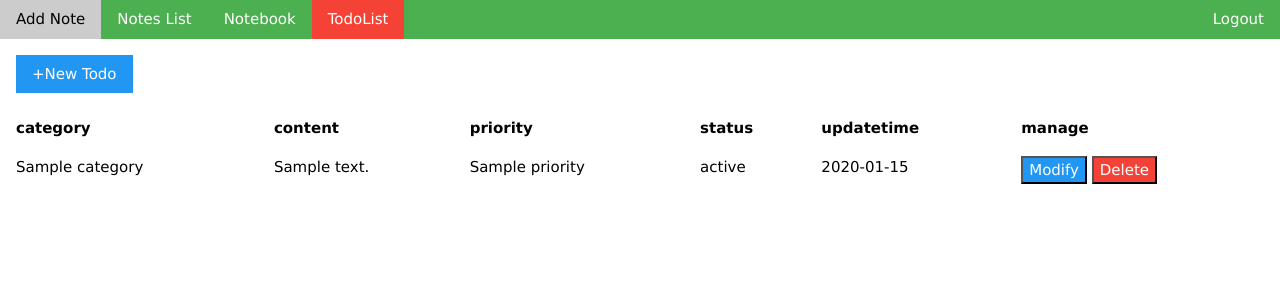
After one commit to teejoe/worknotes-server, a Flask app: template templates/todolist.html in a window 1280 px wide. The commit adds this page. Shown: the top 300 px of the page. Run offline with Flask 3, Linux system fonts and the light colour scheme; the template is opened without the code that fills it: most values are stand-ins (such as "Sample title", 1, 10 or a date in 2020); parts of the project's set-up code (start-up, migrations or seed data) failed here and were passed over.

Commit message:
add todolist

```diff
--- a/app.py
+++ b/app.py
@@ -41,6 +41,50 @@ def index():
         return redirect(url_for('home'))
 
     return render_template('index.html', categories=CATEGORIES)
+
+
+@app.route('/todolist', methods=['GET', 'POST'])
+def todolist():
+    if 'username' not in session:
+        return redirect(url_for('home'))
+
+    todos = logic.get_todolist(session['username'])
+    return render_template('todolist.html',
+            todos=todos,
+            categories=CATEGORIES)
+
+@app.route('/savetodo', methods=['POST'])
+def savetodo():
+    if 'username' not in session:
+        return redirect(url_for('home'))
+    todo = {
+        'id': request.form.get('todo_id'),
+        'category': request.form.get('category'),
+        'content': request.form.get('content'),
+        'priority': request.form.get('priority'),
+        'status': request.form.get('status'),
+    }
+    if todo['id']:
+        if logic.update_todo(todo):
+            return '{"code": 0}'
+        else:
+            return '{"code": 1}'
+    else:
+        if logic.add_todo(session['username'], todo):
+            return '{"code": 0}'
+        else:
+            return '{"code": 1}'
+
+
+@app.route('/deletetodo', methods=['GET', 'POST'])
+def deletetodo():
+    if 'username' not in session or not request.args.get('todo_id'):
+        return '{"code": -1, "info": "param error"}'
+
+    if logic.delete_todo(request.args['todo_id']):
+        return '{"code": 0}'
+    else:
+        return '{"code": -1}'
 
 
 @app.route('/addworknote', methods=['GET', 'POST'])
--- a/templates/index.html
+++ b/templates/index.html
@@ -11,6 +11,7 @@
   <a href="/index" class="w3-bar-item w3-button w3-red">Add Note</a>
   <a href="/notelist" class="w3-bar-item w3-button">Notes List</a>
   <a href="/notebook" class="w3-bar-item w3-button">Notebook</a>
+  <a href="/todolist" class="w3-bar-item w3-button">TodoList</a>
   <a href="/logout" class="w3-bar-item w3-button w3-right">Logout</a>
 </div>
 
--- a/templates/notebook.html
+++ b/templates/notebook.html
@@ -25,6 +25,7 @@ pre {
   <a href="/index" class="w3-bar-item w3-button">Add Note</a>
   <a href="/notelist" class="w3-bar-item w3-button">Notes List</a>
   <a href="/notebook" class="w3-bar-item w3-button w3-red">Notebook</a>
+  <a href="/todolist" class="w3-bar-item w3-button">TodoList</a>
   <a href="/logout" class="w3-bar-item w3-button w3-right">Logout</a>
 </div>
 
--- a/templates/notelist.html
+++ b/templates/notelist.html
@@ -12,6 +12,7 @@
   <a href="/index" class="w3-bar-item w3-button">Add Note</a>
   <a href="/notelist" class="w3-bar-item w3-button w3-red">Notes List</a>
   <a href="/notebook" class="w3-bar-item w3-button">Notebook</a>
+  <a href="/todolist" class="w3-bar-item w3-button">TodoList</a>
   <a href="/logout" class="w3-bar-item w3-button w3-right">Logout</a>
 </div>
 
--- /dev/null
+++ b/templates/todolist.html
@@ -0,0 +1,170 @@
+<!DOCTYPE html>
+<html>
+<title>TodoList</title>
+<meta name="viewport" content="width=device-width, initial-scale=1">
+<meta http-equiv="Content-Type" content="text/html; charset=utf-8">
+<link rel="stylesheet" href="static/css/w3.css">
+<script src="https://ajax.googleapis.com/ajax/libs/jquery/3.3.1/jquery.min.js"></script>
+
+<body>
+
+<div class="w3-bar w3-green">
+  <a href="/index" class="w3-bar-item w3-button">Add Note</a>
+  <a href="/notelist" class="w3-bar-item w3-button">Notes List</a>
+  <a href="/notebook" class="w3-bar-item w3-button">Notebook</a>
+  <a href="/todolist" class="w3-bar-item w3-button w3-red">TodoList</a>
+  <a href="/logout" class="w3-bar-item w3-button w3-right">Logout</a>
+</div>
+
+<div class="w3-bar w3-margin">
+  <button onclick="onAddtodo()" class="w3-bar-item w3-button w3-blue">+New Todo</button>
+</div>
+
+
+<table class="w3-table">
+  <tr w3-blue>
+    <th>category</th>
+    <th>content</th>
+    <th>priority</th>
+    <th>status</th>
+    <th>updatetime</th>
+    <th>manage</th>
+  </tr>
+  {% for n in todos %}
+  <tr id="todo{{ n.id }}">
+    <td>{{ n.category }}</td>
+    <td>{{ n.content }}</td>
+    <td>{{ n.priority }}</td>
+    <td>{{ n.status }}</td>
+    <td>{{ n.updatetime }}</td>
+    <td>
+      <button onclick="onModifytodo({{ n.id }}, '{{ n.category }}', '{{ n.content }}', {{ n.priority }}, '{{ n.status }}')" class="w3-blue">Modify</button>
+      <button onclick="deletetodo({{ n.id }})" class="w3-red">Delete</button>
+    </td>
+  </tr>
+  {% endfor %}
+
+  <div id="modifydlg" class="w3-modal">
+    <div class="w3-modal-content">
+      <div class="w3-card-4">
+        <div class="w3-container w3-green">
+          <h2 id="modifydlgtitle">Modify todo</h2>
+        </div>
+        <span onclick="document.getElementById('modifydlg').style.display='none'" class="w3-button w3-display-topright">&times;</span>
+        <input id="modifyid" name="id" style="display:none"></input>
+        <form id="modifyform" name="todo" method="post" action="javascript:;" onsubmit="modifyTodo(this)" class="w3-container w3-padding-large">
+          <p>
+          <label>Category</label></p>
+          <select id="modifycategory" class="w3-select w3-border" name="category">
+            {% for c in categories %}
+            <option value="{{ c }}">{{ c }}</option>
+            {% endfor %}
+          </select>
+          <p>
+          <label>Content</label></p>
+          <input id="modifycontent" name="content" class="w3-input" type="text">
+          <p>
+          <label>Priority</label></p>
+          <input id="modifypriority" name="priority" value="1" class="w3-input" type="number" step="1" min="0">
+          <p>
+          <label>Status</label></p>
+          <select id="modifystatus" class="w3-select w3-border" name="status">
+            <option value="new">new</option>
+            <option value="inprogress">inprogress</option>
+            <option value="done">done</option>
+            <option value="abort">abort</option>
+          </select>
+          <button type="submit" class="w3-button w3-block w3-green">Submit</button>
+          </p>
+        </form>
+      </div>
+    </div>
+  </div>
+</table>
+
+<script>
+
+function onAddtodo() {
+    document.getElementById('modifydlgtitle').innerHTML = 'Add todo';
+    document.getElementById('modifydlg').style.display = 'block';
+    document.getElementById('modifyid').value = "";
+    document.getElementById('modifycontent').value = "";
+    document.getElementById('modifypriority').value = 1;
+    document.getElementById('modifystatus').selectedIndex = 0;
+}
+
+function onModifytodo(todoId, category, content, priority, status) {
+    document.getElementById('modifydlgtitle').innerHTML = 'Modify todo';
+    document.getElementById('modifydlg').style.display = 'block';
+    document.getElementById('modifyid').value = todoId;
+    document.getElementById('modifycontent').value = content;
+    document.getElementById('modifypriority').value = priority;
+    document.getElementById('modifystatus').value = status;
+    var index = 0;
+    {% for c in categories %}
+    if ('{{ c }}' == category) {
+        index = {{ loop.index }} - 1;
+    }
+    {% endfor %}
+    document.getElementById('modifycategory').selectedIndex = index;
+}
+
+function modifyTodo(form) {
+    todoId = document.getElementById('modifyid').value;
+    if (todoId == "") {
+        var data = {
+            category: form.category.value,
+            content: form.content.value,
+            priority: form.priority.value,
+            status: form.status.value
+        }
+        $.post('/savetodo', data, function(data) {
+            if (JSON.parse(data).code == 0) {
+                document.getElementById('modifydlg').style.display = 'none';
+                location.reload();
+            } else {
+                alert(data);
+            }
+        });
+        return;
+    }
+
+    var data = {
+        todo_id: todoId,
+        category: form.category.value,
+        content: form.content.value,
+        priority: form.priority.value,
+        status: form.status.value
+    };
+    $.post('/savetodo', data, function(data) {
+        if (JSON.parse(data).code == 0) {
+            var cells = document.getElementById(`todo${todoId}`).cells;
+            cells[0].innerHTML = form.category.value;
+            cells[1].innerHTML = form.content.value;
+            cells[2].innerHTML = form.priority.value;
+            cells[3].innerHTML = form.status.value;
+            document.getElementById('modifydlg').style.display = 'none';
+        } else {
+            alert(data);
+        }
+    });
+}
+
+function deletetodo(todo_id) {
+    if (!confirm("delete item?")) {
+        return;
+    }
+
+    $.get(`/deletetodo?todo_id=${todo_id}`, function(data) {
+        if (JSON.parse(data).code == 0) {
+            var item = document.getElementById(`todo${todo_id}`)
+            item.style.display = 'none';
+        } else {
+            alert(data);
+        }
+    });
+}
+</script>
+
+</body>
+</html>
```
Also changed, not shown: etc/tables.sql (+14 -0 lines), models/db.py (+49 -0 lines), models/logic.py (+12 -0 lines).
